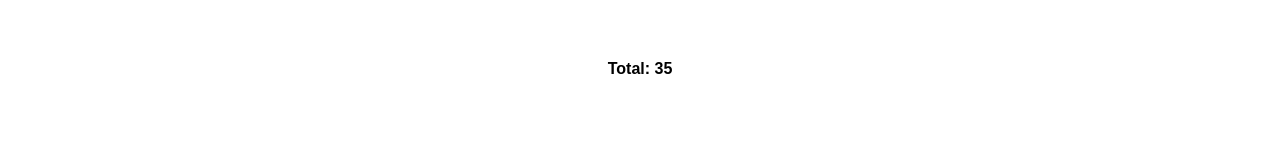
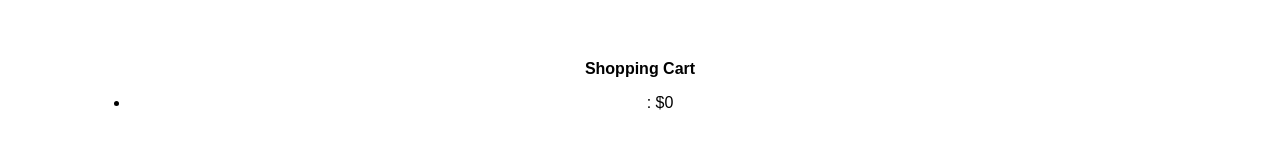
Before and after one commit to modern-web-application-uw18/week3, a React (Create React App) app in the folder ecommerce-ui/: page / in a window 1280 px wide. Shown: the part 639-785 px from the top of the page. Built offline with nearby package versions, Linux system fonts and the light colour scheme.

Commit message:
Still missing some requirements but here it is

```diff
--- a/ecommerce-ui/src/TotalArea/TotalArea.js
+++ b/ecommerce-ui/src/TotalArea/TotalArea.js
@@ -1,26 +1,52 @@
 import React, { Component } from 'react';
+import Proptypes from 'prop-types';
 
 class TotalArea extends Component {
+
     calculateTotal = () => {
-        console.log('CalcTotal',this.props);
+        //console.log('CalcTotal',this.props);
         const { items } = this.props;
-        //console.log('my items', items[1]);
+        //this.forceUpdate();
         const total = items.reduce((runningTotal, item) => {
             const cost = parseFloat(item.cost);
             console.log('cost', item.cost);
+            console.log('my items', items);
+            console.log('runningtotal', runningTotal+cost);
             if (Number.isNaN(cost)) {
                 return runningTotal;
             }
+            //console.log('runningTotal+cost', runningTotal+cost);
             return runningTotal + cost;
         }, 0);
+        console.log('total', total);
         return total;
+
     }
 
-    render() {
+    render(){
+        const { items } = this.props;
+
         return (
-            <strong>Total: {this.calculateTotal()}</strong>
+            <div>
+                <strong>Shopping Cart</strong>
+            <ul>
+            {
+             items.map((item) => {
+                return <li>{item.name}: ${item.cost}</li>
+             })
+
+            }
+            </ul>
+            <br />
+            <strong>Total: ${this.calculateTotal()}</strong>
+            </div>
         )
     }
 }
 
+TotalArea.prototypes = {
+    name: Proptypes.string,
+    cost: Proptypes.number
+}
+
 export default TotalArea;
--- a/ecommerce-ui/src/VacationRentals/VacationRentals.js
+++ b/ecommerce-ui/src/VacationRentals/VacationRentals.js
@@ -4,6 +4,7 @@ import PropertyCard from './../PropertyCard/PropertyCard';
 import TotalArea from './../TotalArea/TotalArea';
 import AirBnBData from './../data/airbnbs.json';
 import './VacationRentals.css';
+import PropTypes from 'prop-types';
 
 class VacationRentals extends Component {
 
@@ -11,9 +12,8 @@ class VacationRentals extends Component {
         super(props);
         this.state = {
         lineItems: [
-            { name: 'test', cost: 10 },
-            { name: 'test2', cost: 25 }
-            ]
+            { name: '', cost: 0 }
+        ]
         }
     }
     addToCart = (items) => {
@@ -22,26 +22,26 @@ class VacationRentals extends Component {
         this.setState((prevState, props) => {
             //console.log('items', items);
             //console.log('AirBnBData', AirBnBData);
-
-
-
+            const newLineItems = prevState.lineItems;
             AirBnBData.map((listing)=> {
                 //console.log('listing title', listing.title);
+
                 if (items === listing.title){
 
                     const lineItem = {
                         name: listing.title,
                         cost: listing.payment.cost
                     }
-                    const newLineItems = prevState.lineItems;
+
                     newLineItems.push(lineItem);
 
-                    return {
-                        lineItems: newLineItems
-                    };
 
                 }
+
             })
+            return {
+                lineItems: newLineItems
+            };
 
         });
     }
@@ -61,4 +61,5 @@ class VacationRentals extends Component {
     }
 }
 
+
 export default VacationRentals;
```
Also changed, not shown: ecommerce-ui/src/AddToCart/AddToCart.js (deleted, +0 -14 lines), ecommerce-ui/src/PropertyCard/PropertyCard.js (+6 -5 lines), 2 other files (tests, documents, lock files or other folders).
